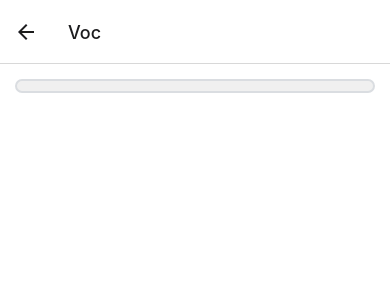
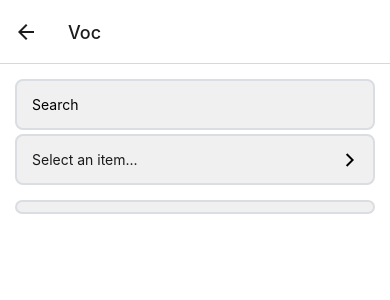
Before and after one commit to Poxie/translation-app-v2, a React Native app: screen /Voc in a window 390 px wide. Shown: the top 300 px of the page. Built offline with nearby package versions, Linux system fonts and the light colour scheme.

Commit message:
Added search input

```diff
--- /dev/null
+++ b/components/search-input/index.tsx
@@ -0,0 +1,64 @@
+import { useEffect, useState } from 'react';
+import { View } from 'react-native';
+import layout from '../../constants/layout';
+import { useAppSelector } from '../../redux/store';
+import { selectTerms } from '../../redux/voc/selectors';
+import { VocItem } from '../../types';
+import Input from '../input';
+import Select from '../select';
+
+export default function SearchInput({
+    onQueryChange, onQueryResults
+}: {
+    onQueryChange: (query: string) => void;
+    onQueryResults: (items: VocItem[]) => void;
+}) {
+    const terms = useAppSelector(selectTerms);
+    const [filter, setFilter] = useState<string[]>([]);
+    const [query, setQuery] = useState('');
+
+    // Updating results
+    useEffect(() => {
+        // Filtering terms based on filters and query
+        const processedQuery = query.toLowerCase();
+        let filteredTerms = terms.filter(term => (
+            (term.term && term.term.toLowerCase().includes(processedQuery)) ||
+            (term.definition && term.definition.toLowerCase().includes(processedQuery))
+        ))
+        if(filter.length) {
+            filteredTerms = filteredTerms.filter(term => term[filter[0] as keyof VocItem]?.toLowerCase()?.includes(processedQuery));
+        }
+
+        onQueryResults(filteredTerms);
+        onQueryChange(query);
+    }, [query, filter]);
+
+    const filters = [
+        { text: 'Filter by term', id: 'term' },
+        { text: 'Filter by definition', id: 'definition' }
+    ]
+    return(
+        <View style={styles.container}>
+            <Input
+                placeholder={'Search'}
+                onTextChange={setQuery}
+            />
+            <Select
+                containerStyle={styles.filters}
+                selectableItems={filters}
+                onChange={setFilter}
+                defaultActive={filter}
+                closeOnChange
+            />
+        </View>
+    )
+}
+const styles = {
+    container: {
+        padding: layout.spacing.primary,
+        paddingBottom: 0
+    },
+    filters: {
+        marginTop: 4
+    }
+}
--- /dev/null
+++ b/components/voc/SearchResults.tsx
@@ -0,0 +1,63 @@
+import { ScrollView, View } from 'react-native';
+import layout from '../../constants/layout';
+import { useColors } from '../../hooks/useColors';
+import { VocItem } from '../../types';
+import Text from '../text';
+import { Term } from './Term';
+
+export const SearchResults: React.FC<{
+    results: VocItem[];
+    query: string;
+}> = ({ results, query }) => {
+    const { background: { tertiary }, text: { secondary } } = useColors();
+
+    if(!results.length) {
+        return(
+            <View style={styles.container}>
+                <Text style={{
+                    color: secondary,
+                    ...styles.label
+                }}>
+                    No items were found matching "{query}".
+                </Text>
+            </View>
+        )
+    }
+
+    return(
+        <ScrollView contentContainerStyle={styles.container}>
+            <View style={{
+                borderColor: tertiary,
+                ...styles.labelContainer
+            }}>
+                <Text style={{
+                    color: secondary,
+                    borderColor: tertiary,
+                    ...styles.label
+                }}>
+                    Displaying {results.length.toString()} results.
+                </Text>
+            </View>
+
+            {results.map(result => (
+                <Term
+                    {...result}
+                    key={result.id}
+                />
+            ))}
+        </ScrollView>
+    )
+}
+const styles = {
+    container: {
+        padding: layout.spacing.primary
+    },
+    labelContainer: {
+        borderBottomWidth: layout.borderWidth.secondary,
+        paddingBottom: layout.spacing.primary,
+        marginBottom: layout.spacing.secondary /( 2)
+    },
+    label: {
+        fontWeight: '600' as '600',
+    }
+}
--- a/components/voc/index.tsx
+++ b/components/voc/index.tsx
@@ -4,18 +4,38 @@ import { useColors } from '../../hooks/useColors';
 import { useAppSelector } from "../../redux/store";
 import { selectFloatingCategoryIds, selectFloatingTermIds } from "../../redux/voc/selectors";
 import View from '../view';
-import { View as DefaultView } from 'react-native';
+import { View as DefaultView, ScrollView } from 'react-native';
 import { Category } from './Category';
 import { Term } from "./Term";
 import Text from '../text';
+import SearchInput from '../search-input';
+import { useState } from 'react';
+import { VocItem } from '../../types';
+import { SearchResults } from './SearchResults';
 
 export default function Voc() {
     const { background: { secondary, tertiary }, text: { secondary: textSecondary } } = useColors();
     const floatingCategoryIds = useAppSelector(selectFloatingCategoryIds);
     const floatingTermIds = useAppSelector(selectFloatingTermIds);
+    const [query, setQuery] = useState('');
+    const [results, setResults] = useState<VocItem[]>([]);
 
     return(
-        <View style={styles.container}>
+        <View>
+            <SearchInput
+                onQueryChange={setQuery}
+                onQueryResults={setResults}
+            />
+
+            {query && (
+                <SearchResults
+                    results={results}
+                    query={query}
+                />
+            )}
+
+            {!query && (
+                <ScrollView style={styles.container}>
                     <DefaultView style={{
                         backgroundColor: secondary,
                         borderColor: tertiary,
@@ -43,6 +63,8 @@ export default function Voc() {
                             key={termId}
                         />
                     ))}
+                </ScrollView>
+            )}
         </View>
     )
 }
```
Lines whose indentation alone changed are shown as unchanged.
